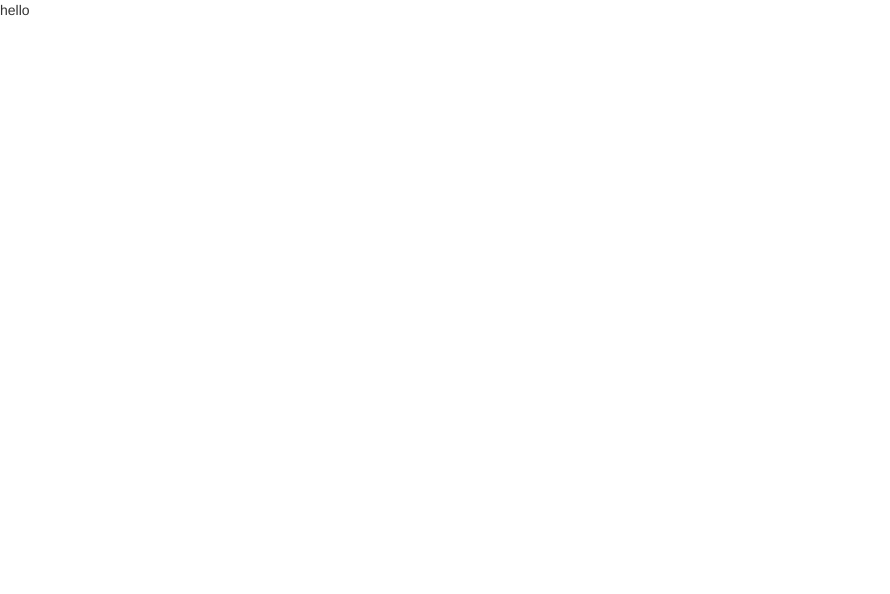
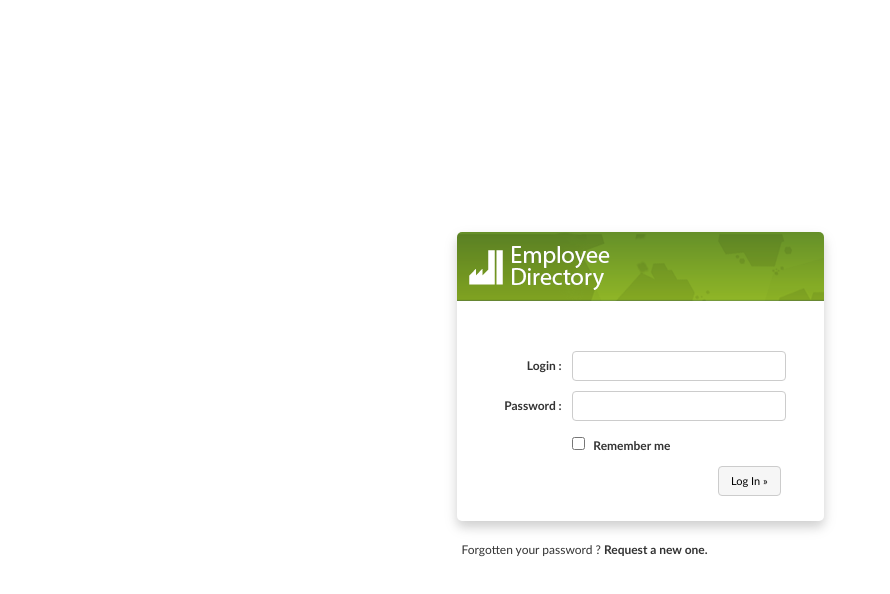
Before and after one commit to daligharsellaoui/employees-dir, a website: page app/index.html in a window 1280 px wide. Shown: the whole page, without its empty margins (0-890 px from the left). Drawn offline with nearby package versions, Linux system fonts and the light colour scheme; some packages are replaced by stand-ins of ours; a script that the page names is missing.

Commit message:
create login module

```diff
--- a/app/app.css
+++ b/app/app.css
@@ -0,0 +1,84 @@
+body{
+    font-family: 'Calibri', serif;
+}
+ul {
+    list-style-type: none;
+}
+.login-form-container{
+    display: flex;
+    align-items: center;
+    justify-content: center;
+    height: 100vh;
+}
+.login-form-content{
+    border-radius: 5px;
+    box-shadow: 0 6px 10px 0 rgb(0 0 0 / 10%), 0 6px 15px 0 rgb(0 0 0 / 10%);
+}
+.login-form-banner{
+    border-top-left-radius: 5px;
+    border-top-right-radius: 5px;
+}
+.login-form-body {
+    display: flex;
+    flex-direction: column;
+}
+.login-form-error{
+    color: red;
+    padding: 10px;
+    text-align: center;
+}
+.login-form-body-content {
+    display: flex;
+    padding: 25px 40px;
+    justify-content: center;
+}
+.login-form-body_left{
+    display: flex;
+    flex-direction: column;
+    align-items: flex-end;
+}
+.login-form-body_right{
+    display: flex;
+    flex-direction: column;
+}
+
+.login-form-input {
+    width: 100%;
+    height: 30px;
+    padding: 6px 12px;
+    font-size: 14px;
+    line-height: 1.5;
+    color: #555;
+    background-color: #fff;
+    background-image: none;
+    border: 1px solid #ccc;
+    border-radius: 4px;
+    margin: 5px;
+}
+.login-form-label{
+    font-size: 12px;
+    font-weight: 700;
+    margin: 5px;
+    line-height: 30px;
+}
+.login-form-remember-me{
+    margin-left: 5px;
+}
+.login-form-text{
+    font-size: 12px;
+    font-weight: 500;
+    margin-top: 20px;
+    margin-left: 5px;
+}
+.login-form-submit{
+    display: flex;
+    flex-direction: row-reverse;
+}
+
+.submit-btn{
+    color: #000;
+    font-size: 11px;
+    border: 1px solid #ccc;
+    background-color: #f6f6f6;
+
+}
--- a/app/app.module.js
+++ b/app/app.module.js
@@ -1,4 +1,4 @@
 'use strict';
 
 // Define the `EmployeeDirectory` module
-angular.module('EmployeeDirectory', []);
+angular.module('EmployeeDirectory', ['login']);
--- a/app/index.html
+++ b/app/index.html
@@ -15,11 +15,14 @@
 
     <script src="app.module.js"></script>
 
+    <script src="login/login.module.js"></script>
+    <script src="login/login.component.js"></script>
+
 </head>
 <body>
 
 <div class="view-container">
-    <div>hello</div>
+    <login></login>
 </div>
 
 </body>
--- /dev/null
+++ b/app/login/login.component.html
@@ -0,0 +1,28 @@
+<div class="login-form-container">
+    <form class="login-form">
+        <div class="login-form-content">
+            <img class="login-form-banner" src="assets/login-banner.png" alt="login-banner"/>
+            <div class="login-form-body">
+                <span class="text-danger login-form-error">{{ err }}</span>
+                <div class="login-form-body-content">
+                    <div class="login-form-body_left">
+                        <label class="login-form-label" for="username">Login :</label>
+                        <label class="login-form-label" for="password">Password :</label>
+                    </div>
+                    <div class="login-form-body_right">
+                        <input type="text" id="username" class="login-form-input" ng-model="username" required/>
+                        <input type="password" id="password" class="login-form-input" ng-model="password" required/>
+                        <div class="login-form-remember-me">
+                            <input id="remember" type="checkbox">
+                            <label class="login-form-label" for="remember"> Remember me</label>
+                            <div class="login-form-submit">
+                                <button class="btn submit-btn" ng-click="clickMe()">Log In »</button>
+                            </div>
+                        </div>
+                    </div>
+                </div>
+            </div>
+        </div>
+        <p class="login-form-text">Forgotten your password ? <strong> Request a new one.</strong></p>
+    </form>
+</div>
--- /dev/null
+++ b/app/login/login.component.js
@@ -0,0 +1,18 @@
+'use strict';
+
+// Register `login` component, along with its associated controller and template
+angular.module('login',[]).component('login', {
+    templateUrl: 'login/login.component.html',
+    controller:
+        function ($scope, $rootScope) {
+            $scope.clickMe = () => {
+                if( $scope.username === 'admin' && $scope.password === 'pass' ) {
+                    $rootScope.userName = $scope.username;
+                    $rootScope.isAuthenticated = true;
+                    window.location.href ='/#!/home';
+                } else {
+                    $scope.err = "Incorrect username/password !";
+                }
+            };
+        }
+});
--- /dev/null
+++ b/app/login/login.module.js
@@ -0,0 +1,4 @@
+'use strict';
+
+// Define the `login` module
+angular.module('login', []);
```
Also changed, not shown: app/login/login.component.spec.js (added).
